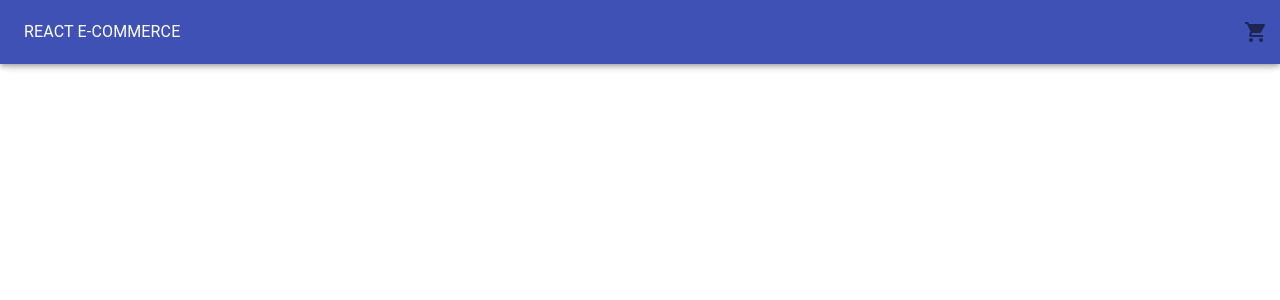
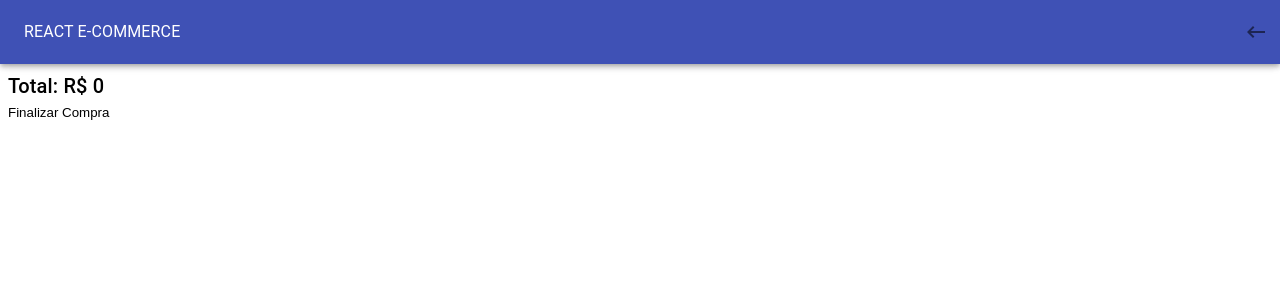
Before and after one commit to vitorlc/react-ecommerce, a React (Create React App) app: page /carrinho in a window 1280 px wide. Shown: the top 300 px of the page. Built offline with nearby package versions, Linux system fonts and the light colour scheme.

Commit message:
Add Cart page

```diff
--- a/src/pages/Cart.js
+++ b/src/pages/Cart.js
@@ -1,14 +1,26 @@
 import React from 'react'
 import { useSelector } from "react-redux"
+import { Typography, ButtonBase } from '@material-ui/core'
 
 import { ProductsList, Navbar } from '../components'
 
 const Cart = () => {
   const store = useSelector(state => state.cartState)
+
+  const calculateTotal = (products) => {
+    return products.reduce((accum, curr) => accum + curr.price , 0)
+  }
+
   return (
     <div>
-      <Navbar/>
-      <ProductsList products={store.products}></ProductsList>
+      <Navbar isCart={true} />
+      <ProductsList products={store.products} isCart={true}></ProductsList>
+      <div style={{}}>
+        <Typography variant="h6">Total: {`R$ ${calculateTotal(store.products)}`}</Typography>
+        <ButtonBase style={{}}>
+          <span style={{}}>Finalizar Compra</span>
+        </ButtonBase>
+      </div>
     </div>
   )
 }
```
